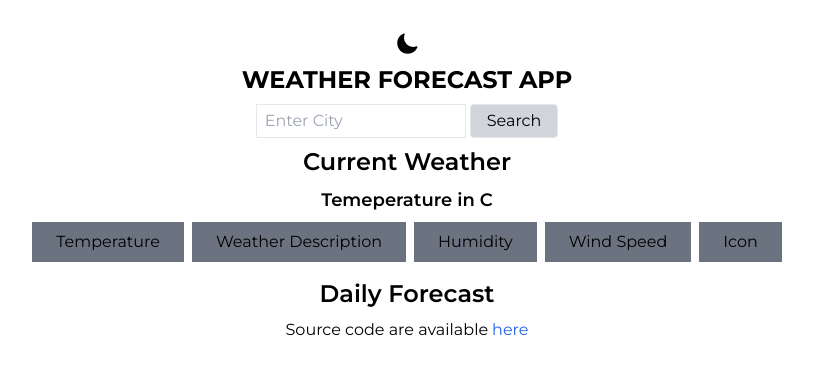
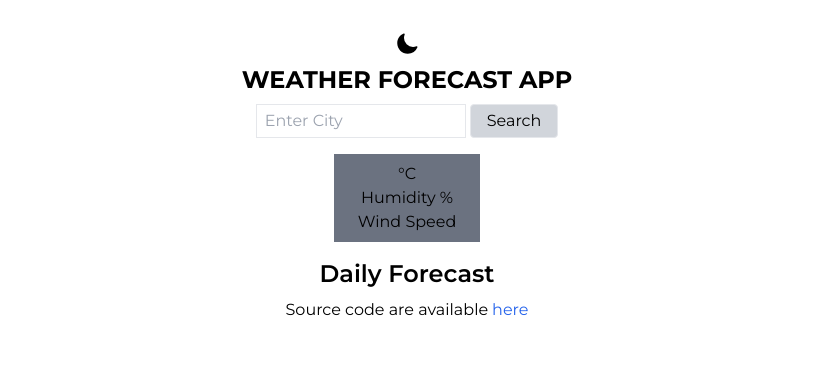
Before and after one commit to patmhando/weatherApp, a Next.js app: page / in a window 1280 px wide. Shown: the top 374 px of the page, without its empty margins (233-1046 px from the left). Built offline with nearby package versions, Linux system fonts and the light colour scheme.

Commit message:
cards removal and icon

```diff
--- a/next.config.js
+++ b/next.config.js
@@ -1,6 +1,16 @@
 /** @type {import('next').NextConfig} */
 const nextConfig = {
   reactStrictMode: true,
-}
+  images: {
+    remotePatterns: [
+      {
+        protocol: 'https',
+        hostname: 'openweathermap.org',
+        port: '',
+        pathname: '/img/wn/**',
+      },
+    ],
+  },
+};
 
-module.exports = nextConfig
+module.exports = nextConfig;
--- a/pages/index.tsx
+++ b/pages/index.tsx
@@ -7,6 +7,7 @@ import { MoonIcon, SunIcon } from '@heroicons/react/24/solid';
 // components
 import TempResults from '@/components/TempResults';
 import Card from '@/components/Card';
+import Image from 'next/image';
 
 const montserrat = Montserrat({ subsets: ['latin'] });
 
@@ -104,11 +105,7 @@ const Home: NextPage = () => {
         </button>
       </div>
 
-      <h3 className="text-2xl font-semibold capitalize">
-        {currentCity} current weather
-      </h3>
       <div className="flex gap-1">
-        <p className="text-lg font-semibold">Temeperature in C</p>
         {/* <select name="temp" onChange={handleTemp}>
             <option value="C">C</option>
             <option value="F">F</option>
@@ -116,24 +113,27 @@ const Home: NextPage = () => {
       </div>
       <div className="flex gap-2 text-center flex-wrap justify-center mb-2">
         <Card>
-          <p className="">Temperature</p>
-          <p>{current?.main?.temp}</p>
-        </Card>
-        <Card>
-          <p>Weather Description</p>
-          <p>{current?.weather?.[0]?.description}</p>
-        </Card>
-        <Card>
-          <p>Humidity</p>
-          <p>{current?.main?.humidity}</p>
-        </Card>
-        <Card>
-          <p>Wind Speed</p>
-          <p>{current?.wind?.speed}</p>
-        </Card>
-        <Card>
-          <p>Icon</p>
-          <p>{current?.weather?.[0]?.icon}</p>
+          <h3 className="text-2xl font-semibold capitalize">{currentCity}</h3>
+          <p>{current?.main?.temp}&deg;C</p>
+
+          <p className="capitalize">{current?.weather?.[0]?.description}</p>
+
+          <p>
+            Humidity <span>{current?.main?.humidity}%</span>
+          </p>
+
+          <p>
+            Wind Speed <span>{current?.wind?.speed}</span>
+          </p>
+          {current?.weather && (
+            <Image
+              src={`https://openweathermap.org/img/wn/${current?.weather?.[0]?.icon}@2x.png`}
+              alt="weather"
+              width={64}
+              height={64}
+            />
+          )}
+          <p></p>
         </Card>
       </div>
       <h3 className="text-2xl font-semibold capitalize">Daily Forecast</h3>
```
